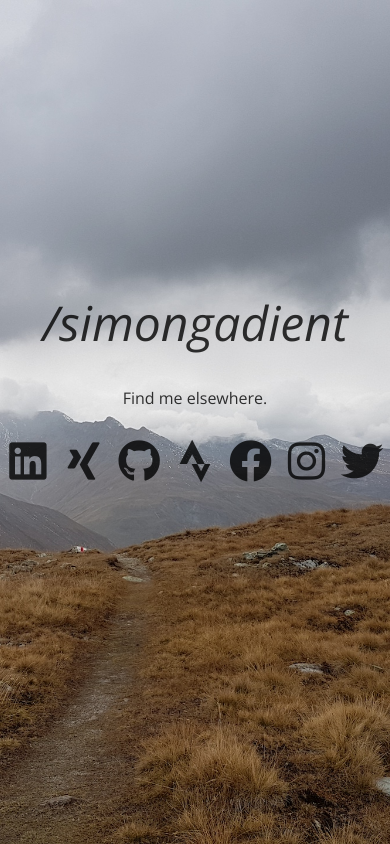
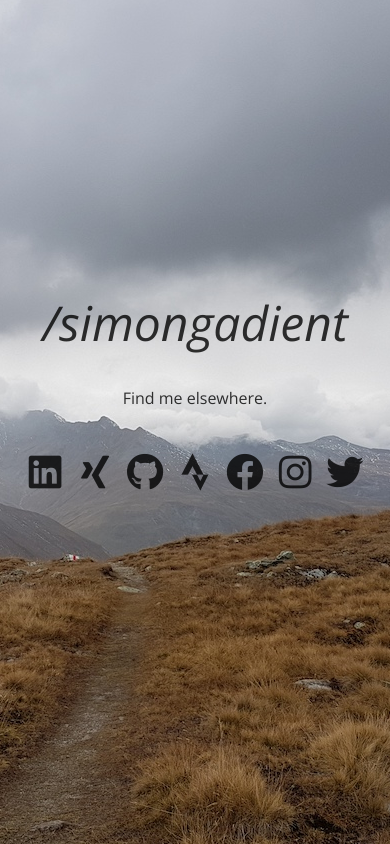
Before and after one commit to simstern/simstern.github.io, a plain HTML site: page index.html in a window 390 px wide. Drawn offline with nearby package versions, Linux system fonts and the light colour scheme.

Commit message:
TASK: style improvements

```diff
--- a/styles.css
+++ b/styles.css
@@ -1,10 +1,30 @@
 html {
-    background: url(background.jpg) no-repeat center center fixed;
+    background: url(images/background-1920x1440.jpg) no-repeat center center fixed;
     -webkit-background-size: cover;
     -moz-background-size: cover;
     -o-background-size: cover;
     background-size: cover;
     font-family: 'Open Sans', sans-serif;
+}
+@media (max-width: 1200px) and (max-height: 900px) {
+    html {
+        background: url(images/background-1200x900.jpg) no-repeat center center fixed;
+    }
+}
+@media (max-width: 992px) and (max-height: 774px) {
+    html {
+        background: url(images/background-992x744.jpg) no-repeat center center fixed;
+    }
+}
+@media (max-width: 768px) and (max-height: 576px) {
+    html {
+        background: url(images/background-768x576.jpg) no-repeat center center fixed;
+    }
+}
+@media (max-width: 576px) and (max-height: 432px) {
+    html {
+        background: url(images/background-576x432.jpg) no-repeat center center fixed;
+    }
 }
 body {
     margin: 0;
@@ -26,23 +46,40 @@ h1 {
     margin-left: auto;
     margin-right: auto;
     max-width: 680px;
+    padding: 0 20px;
 }
 .social > ul {
     width: 100%;
-    font-size: 56pt;
+    font-size: 28pt;
     list-style: none;
     table-layout: fixed;
     display: table;
     padding: 0;
     margin: 0.5em 0;
 }
-@media (max-width: 600px) {
+@media (min-width: 576px) {
     .social > ul {
-        font-size: 32pt;
+        font-size: 44pt;
+    }
+}
+@media (min-width: 768px) {
+    .social > ul {
+        font-size: 48pt;
+    }
+}
+@media (min-width: 992px) {
+    .social > ul {
+        font-size: 52pt;
+    }
+}
+@media (min-width: 1200px) {
+    .social > ul {
+        font-size: 56pt;
     }
 }
 .social > ul > li {
     display: table-cell;
+    line-height: 87px;
 }
 a, a:link, a:visited, a:hover, a:active {
     color: #000;
```
Also changed, not shown: images/background-1200x900.jpg (added), images/background-1920x1440.jpg (renamed from background.jpg), images/background-576x432.jpg (added), images/background-768x576.jpg (added), images/background-992x744.jpg (added).
